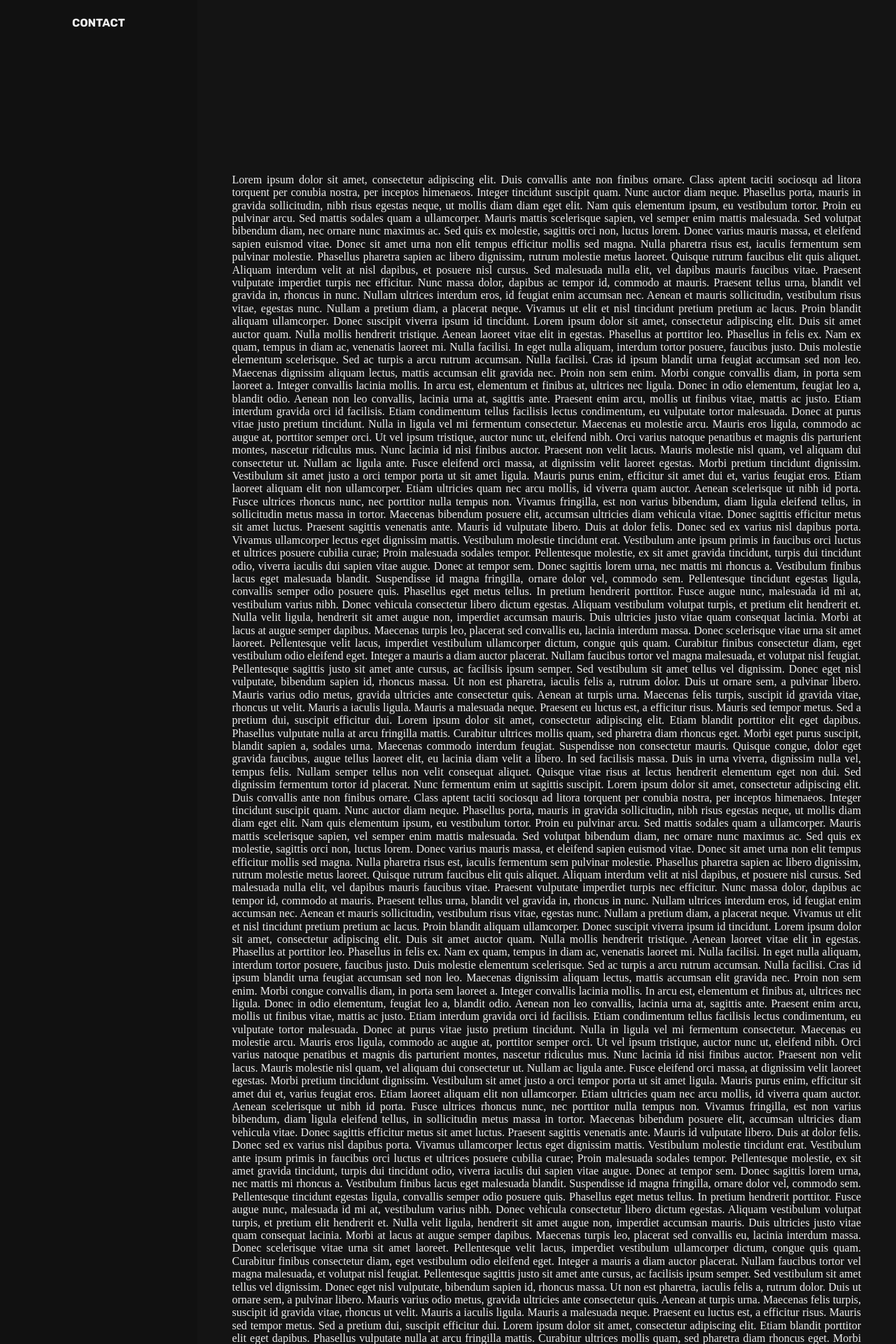
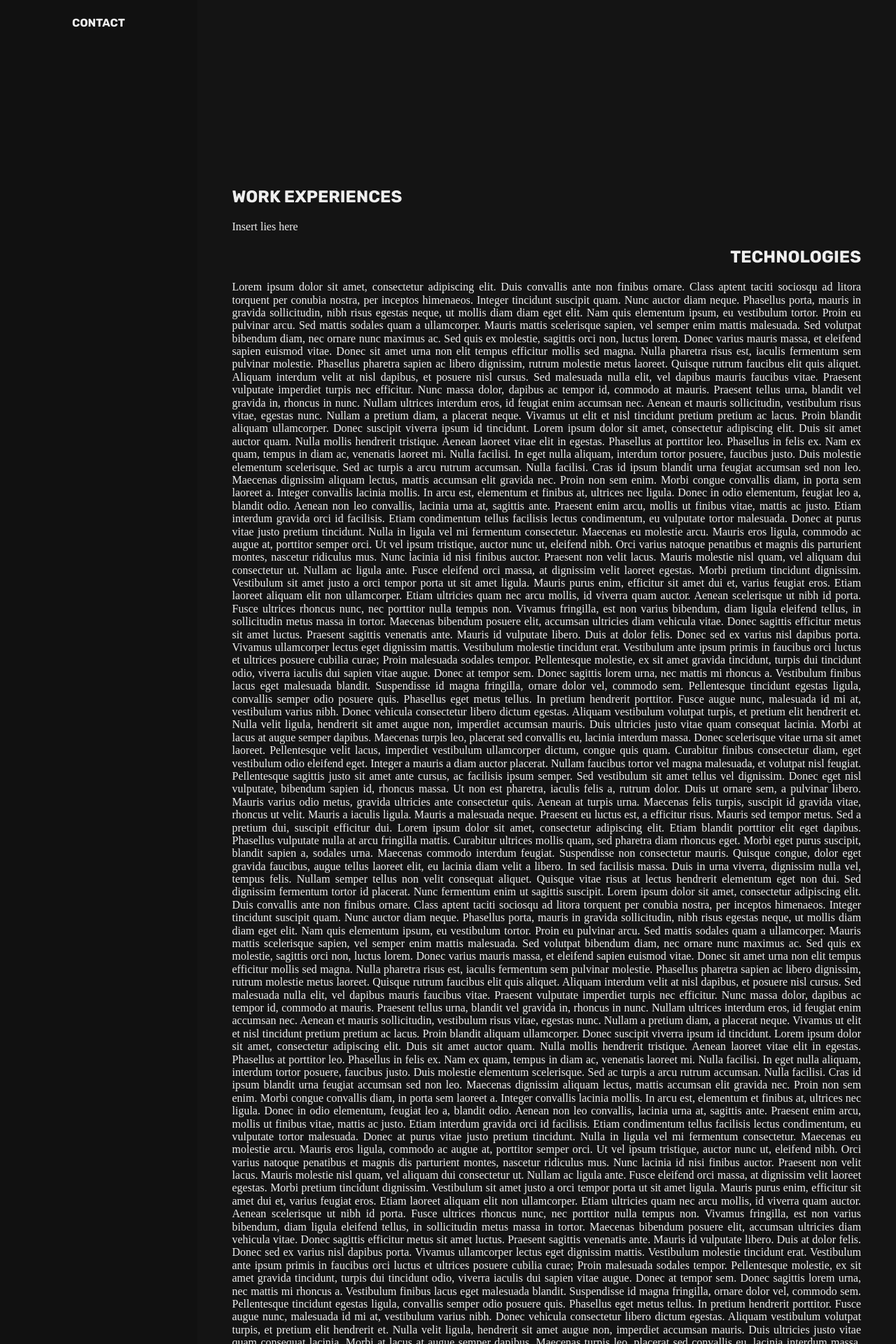
Before and after one commit to ReyCotto1/rexport, a Flask app: page /experiences in a window 1280 px wide. Shown: the part 452-2372 px from the top of the page at 70% size. Run offline with Flask 2, Linux system fonts and the light colour scheme; some libraries are stand-ins or nearby versions.

Commit message:
Experiences init

```diff
--- a/static/css/index.css
+++ b/static/css/index.css
@@ -11,6 +11,7 @@
 body{
     color: #eee;
     overflow: hidden;
+    max-height: 100%;
 }
 
 a{
--- a/templates/experiences.html
+++ b/templates/experiences.html
@@ -6,6 +6,11 @@
 
 {% block titlebox %}Experiences{% endblock %}
 {% block text %}
+    <h2 style="text-align: left;">Work Experiences</h2>
+
+    Insert lies here
+
+    <h2 style="text-align: right;">Technologies</h2>
     Lorem ipsum dolor sit amet, consectetur adipiscing elit. Duis convallis ante non finibus ornare. Class aptent taciti sociosqu ad litora torquent per conubia nostra, per inceptos himenaeos. Integer tincidunt suscipit quam. Nunc auctor diam neque. Phasellus porta, mauris in gravida sollicitudin, nibh risus egestas neque, ut mollis diam diam eget elit. Nam quis elementum ipsum, eu vestibulum tortor. Proin eu pulvinar arcu. Sed mattis sodales quam a ullamcorper. Mauris mattis scelerisque sapien, vel semper enim mattis malesuada.
     Sed volutpat bibendum diam, nec ornare nunc maximus ac. Sed quis ex molestie, sagittis orci non, luctus lorem. Donec varius mauris massa, et eleifend sapien euismod vitae. Donec sit amet urna non elit tempus efficitur mollis sed magna. Nulla pharetra risus est, iaculis fermentum sem pulvinar molestie. Phasellus pharetra sapien ac libero dignissim, rutrum molestie metus laoreet. Quisque rutrum faucibus elit quis aliquet. Aliquam interdum velit at nisl dapibus, et posuere nisl cursus. Sed malesuada nulla elit, vel dapibus mauris faucibus vitae. Praesent vulputate imperdiet turpis nec efficitur. Nunc massa dolor, dapibus ac tempor id, commodo at mauris. Praesent tellus urna, blandit vel gravida in, rhoncus in nunc.
     Nullam ultrices interdum eros, id feugiat enim accumsan nec. Aenean et mauris sollicitudin, vestibulum risus vitae, egestas nunc. Nullam a pretium diam, a placerat neque. Vivamus ut elit et nisl tincidunt pretium pretium ac lacus. Proin blandit aliquam ullamcorper. Donec suscipit viverra ipsum id tincidunt. Lorem ipsum dolor sit amet, consectetur adipiscing elit. Duis sit amet auctor quam. Nulla mollis hendrerit tristique. Aenean laoreet vitae elit in egestas. Phasellus at porttitor leo.
```
